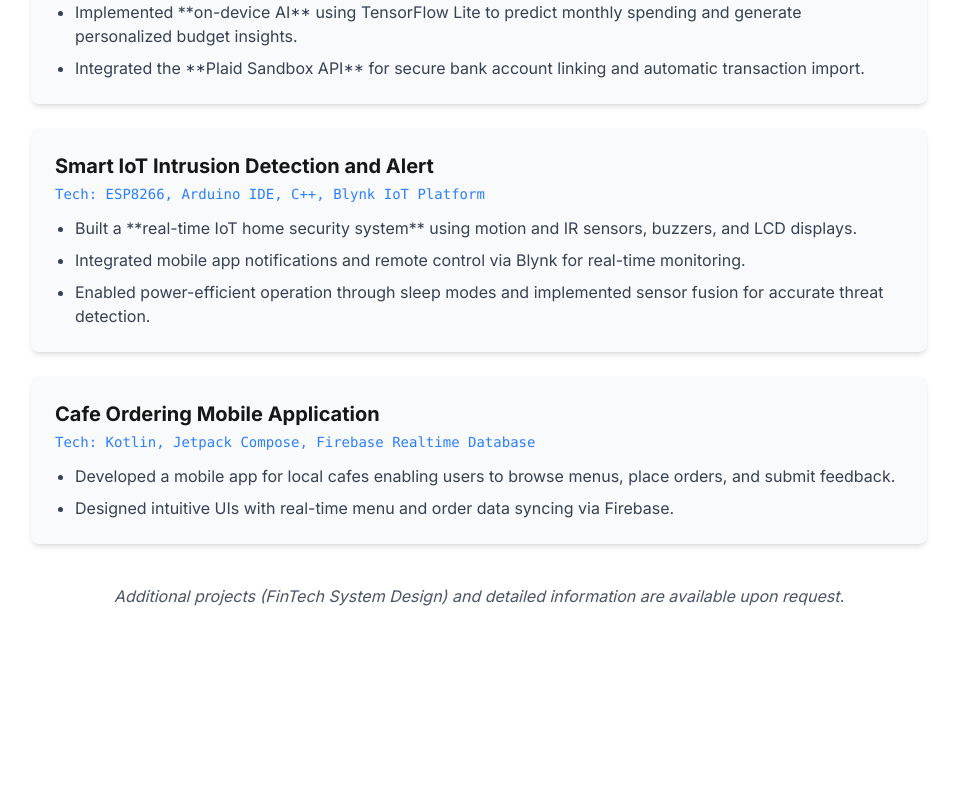
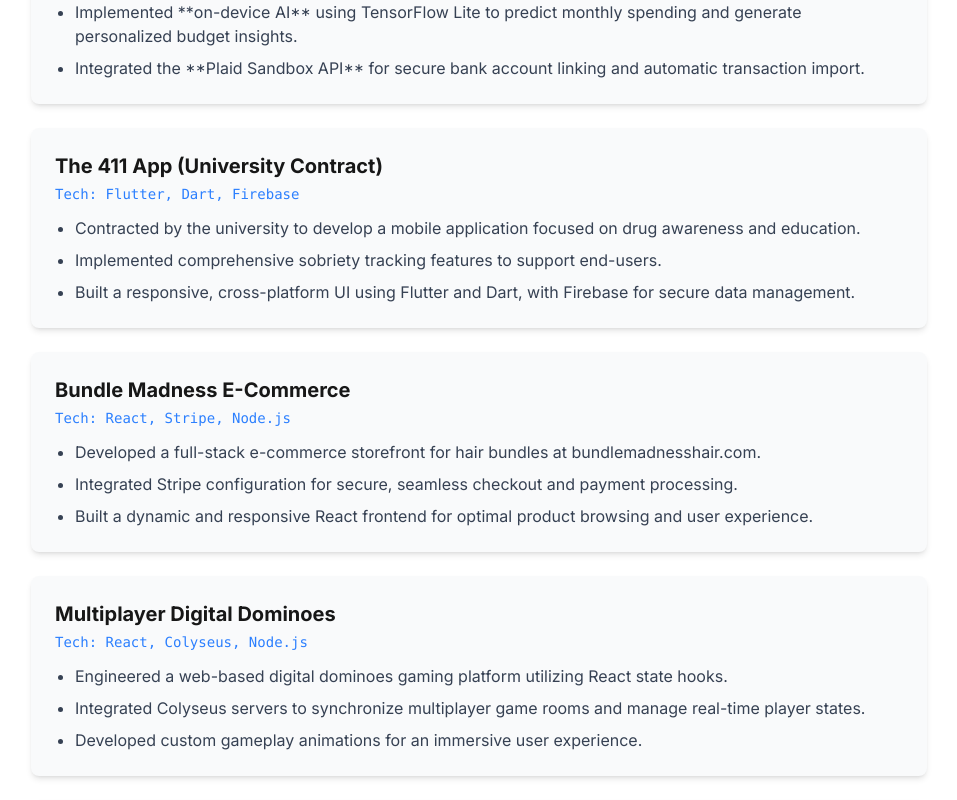
Before and after one commit to Z7Jayy/my-portfolio, a Next.js app: page / in a window 1280 px wide. Shown: the part 4560-5360 px from the top of the page, without its empty margins (161-1118 px from the left). Built offline with nearby package versions, Linux system fonts and the light colour scheme.

Commit message:
Rough prototype for the portfolio page

```diff
--- a/src/components/Experience.tsx
+++ b/src/components/Experience.tsx
@@ -64,6 +64,39 @@
                         </ul>
                     </div>
 
+                    {/* The 411 */}
+                    <div className="bg-gray-50 dark:bg-gray-800 p-6 rounded-lg shadow-md">
+                        <h4 className="text-xl font-bold">The 411 App (University Contract)</h4>
+                        <p className="text-sm text-blue-500 dark:text-blue-400 font-mono mt-1">Tech: Flutter, Dart, Firebase</p>
+                        <ul className="list-disc pl-5 mt-3 space-y-2 text-gray-700 dark:text-gray-300">
+                            <li>Contracted by the university to develop a mobile application focused on drug awareness and education.</li>
+                            <li>Implemented comprehensive sobriety tracking features to support end-users.</li>
+                            <li>Built a responsive, cross-platform UI using Flutter and Dart, with Firebase for secure data management.</li>
+                        </ul>
+                    </div>
+
+                    {/* Bundle Madness E-Commerce */}
+                    <div className="bg-gray-50 dark:bg-gray-800 p-6 rounded-lg shadow-md">
+                        <h4 className="text-xl font-bold">Bundle Madness E-Commerce</h4>
+                        <p className="text-sm text-blue-500 dark:text-blue-400 font-mono mt-1">Tech: React, Stripe, Node.js</p>
+                        <ul className="list-disc pl-5 mt-3 space-y-2 text-gray-700 dark:text-gray-300">
+                            <li>Developed a full-stack e-commerce storefront for hair bundles at bundlemadnesshair.com.</li>
+                            <li>Integrated Stripe configuration for secure, seamless checkout and payment processing.</li>
+                            <li>Built a dynamic and responsive React frontend for optimal product browsing and user experience.</li>
+                        </ul>
+                    </div>
+
+                    {/* Multiplayer Digital Dominoes */}
+                    <div className="bg-gray-50 dark:bg-gray-800 p-6 rounded-lg shadow-md">
+                        <h4 className="text-xl font-bold">Multiplayer Digital Dominoes</h4>
+                        <p className="text-sm text-blue-500 dark:text-blue-400 font-mono mt-1">Tech: React, Colyseus, Node.js</p>
+                        <ul className="list-disc pl-5 mt-3 space-y-2 text-gray-700 dark:text-gray-300">
+                            <li>Engineered a web-based digital dominoes gaming platform utilizing React state hooks.</li>
+                            <li>Integrated Colyseus servers to synchronize multiplayer game rooms and manage real-time player states.</li>
+                            <li>Developed custom gameplay animations for an immersive user experience.</li>
+                        </ul>
+                    </div>
+
                     {/* Smart IoT Intrusion Detection and Alert */}
                     <div className="bg-gray-50 dark:bg-gray-800 p-6 rounded-lg shadow-md">
                         <h4 className="text-xl font-bold">Smart IoT Intrusion Detection and Alert</h4>
@@ -72,16 +105,6 @@
                             <li>Built a **real-time IoT home security system** using motion and IR sensors, buzzers, and LCD displays.</li>
                             <li>Integrated mobile app notifications and remote control via Blynk for real-time monitoring.</li>
                             <li>Enabled power-efficient operation through sleep modes and implemented sensor fusion for accurate threat detection.</li>
-                        </ul>
-                    </div>
-
-                    {/* Cafe Ordering Mobile Application */}
-                    <div className="bg-gray-50 dark:bg-gray-800 p-6 rounded-lg shadow-md">
-                        <h4 className="text-xl font-bold">Cafe Ordering Mobile Application</h4>
-                        <p className="text-sm text-blue-500 dark:text-blue-400 font-mono mt-1">Tech: Kotlin, Jetpack Compose, Firebase Realtime Database</p>
-                        <ul className="list-disc pl-5 mt-3 space-y-2 text-gray-700 dark:text-gray-300">
-                            <li>Developed a mobile app for local cafes enabling users to browse menus, place orders, and submit feedback.</li>
-                            <li>Designed intuitive UIs with real-time menu and order data syncing via Firebase.</li>
                         </ul>
                     </div>
 
```
Also changed, not shown: public/the-411.jpg (added).
